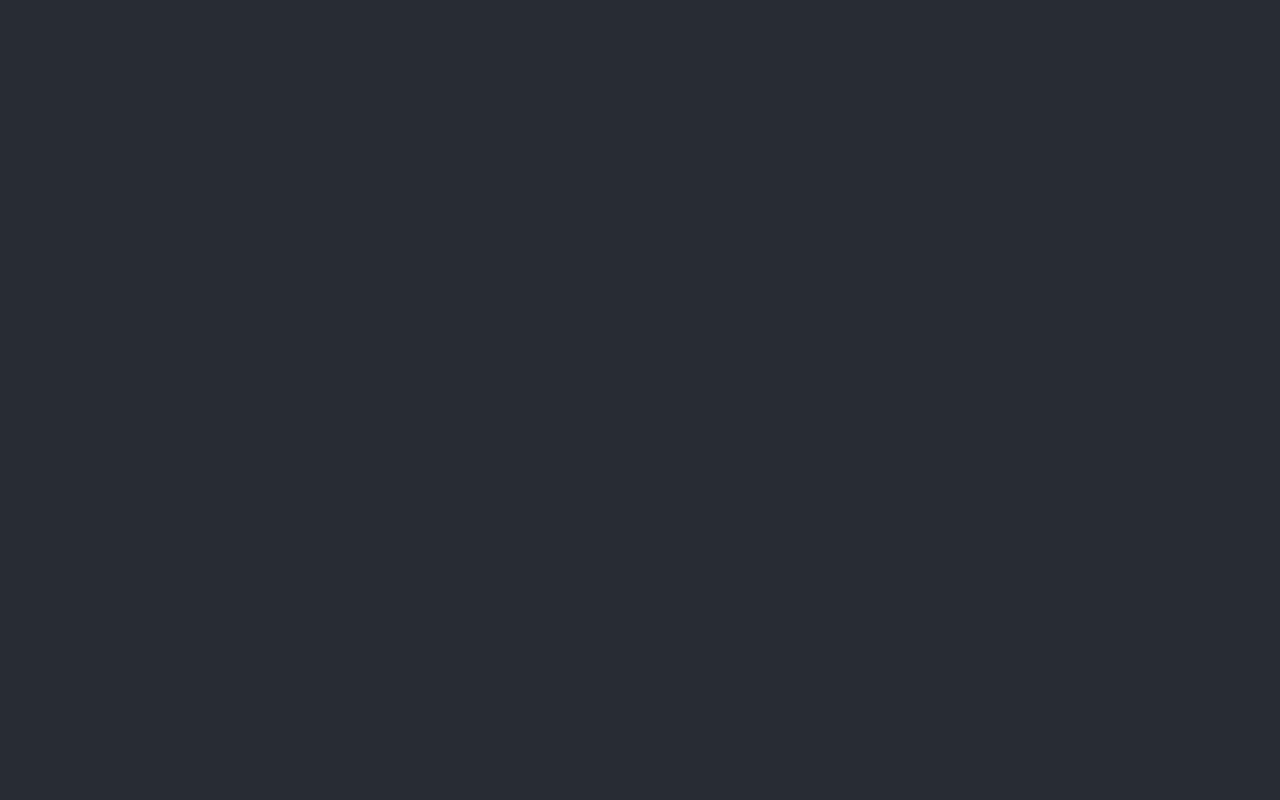
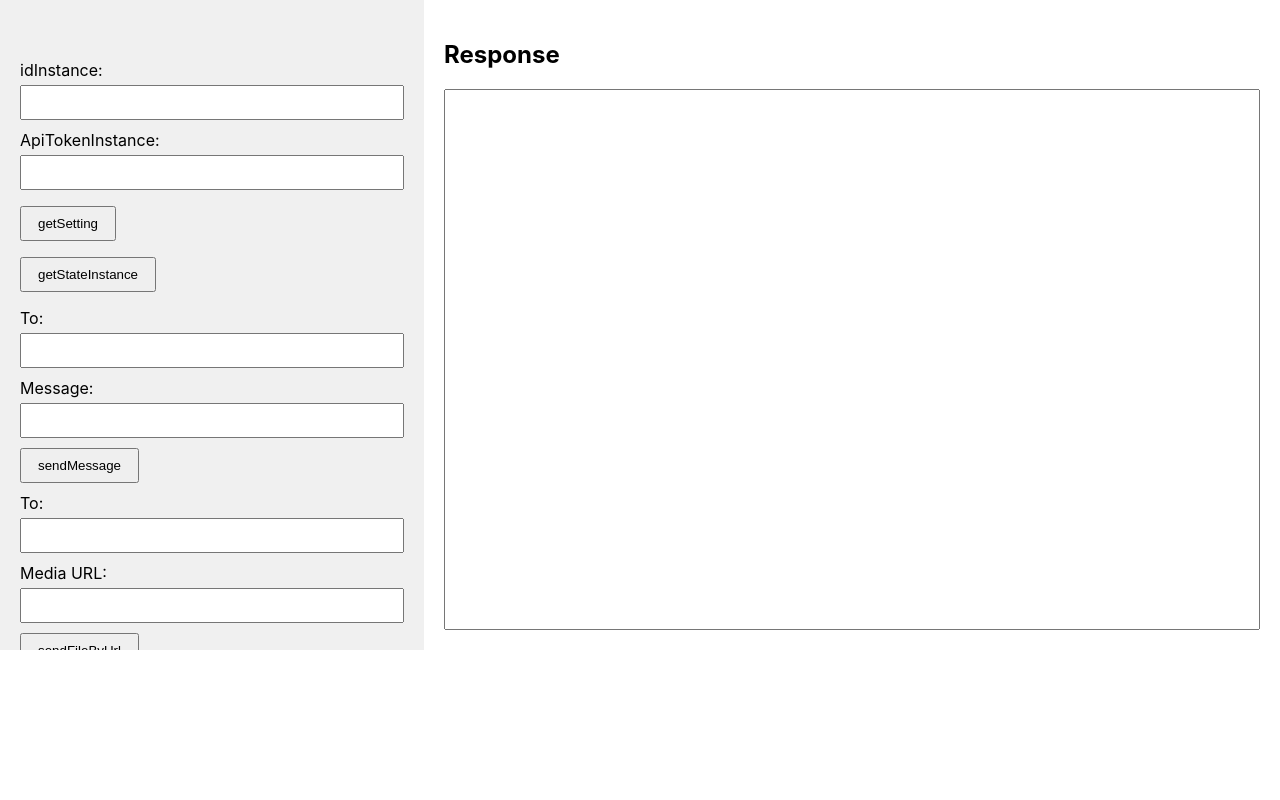
Before and after one commit to serge-kaimin/wapp, a React (Create React App) app in the folder frontend/: page / in a window 1280 px wide. Shown: the top 800 px of the page. Built offline with nearby package versions, Linux system fonts and the light colour scheme.

Commit message:
Refactor layout and enhance TwoColumnLayout with form inputs for API interactions

```diff
--- a/frontend/src/App.css
+++ b/frontend/src/App.css
@@ -1,5 +1,7 @@
 .App {
-  text-align: center;
+  display: flex;
+  flex-direction: column;
+  height: 100vh;
 }
 
 .App-logo {
@@ -36,3 +38,8 @@
     transform: rotate(360deg);
   }
 }
+
+.footer {
+  flex: 1;
+  background-color: white;
+}
--- a/frontend/src/App.js
+++ b/frontend/src/App.js
@@ -1,12 +1,12 @@
 import './App.css';
 import TwoColumnLayout from './TwoColumnLayout';
+import './App.css';
 
 function App() {
   return (
     <div className="App">
-      <header className="App-header">
-      </header>
       <TwoColumnLayout />
+      <footer className="footer"></footer>
     </div>
   );
 }
--- a/frontend/src/TwoColumnLayout.css
+++ b/frontend/src/TwoColumnLayout.css
@@ -1,17 +1,53 @@
 .container {
     display: flex;
-    height: 100vh;
+    flex: 1;
+    height: calc(100vh - 150px);
   }
 
   .column {
-    flex: 1;
     padding: 20px;
   }
 
   .left {
+    flex: 0 0 30%;
     background-color: #f0f0f0;
+    display: flex;
+    flex-direction: column;
   }
 
   .right {
+    flex: 1;
     background-color: #ffffff;
+    display: flex;
+    flex-direction: column;
   }
+
+  form div {
+    margin-bottom: 10px;
+  }
+
+  label {
+    display: block;
+    margin-bottom: 5px;
+  }
+
+  input {
+    width: 100%;
+    padding: 8px;
+    box-sizing: border-box;
+  }
+
+  button {
+    margin-right: 10px;
+    padding: 8px 16px;
+  }
+
+  textarea.output {
+    flex: 1;
+    width: 100%;
+    padding: 8px;
+    box-sizing: border-box;
+    resize: none;
+    height: 100%; /* Ensure it takes the full height of the right column */
+    overflow: auto;
+  }
--- a/frontend/src/TwoColumnLayout.js
+++ b/frontend/src/TwoColumnLayout.js
@@ -1,16 +1,109 @@
-import React from 'react';
+import React, { useState } from 'react';
 import './TwoColumnLayout.css';
 
 const TwoColumnLayout = () => {
+  const [idInstance, setIdInstance] = useState('');
+  const [apiTokenInstance, setApiTokenInstance] = useState('');
+  const [to, setTo] = useState('');
+  const [message, setMessage] = useState('');
+  const [mediaUrl, setMediaUrl] = useState('');
+  const [output, setOutput] = useState('');
+
+  const handleGetSetting = () => {
+    // Handle getSetting action
+  };
+
+  const handleGetStateInstance = () => {
+    // Handle getStateInstance action
+  };
+
+  const handleSendMessage = () => {
+    // Handle sendMessage action
+  };
+
+  const handleSendFileByUrl = () => {
+    // Handle sendFileByUrl action
+  };
+
   return (
     <div className="container">
       <div className="column left">
-        <h2>Forms</h2>
-        {/* Add your request content here */}
+        <h2></h2>
+        <form>
+          <div>
+            <label>idInstance:</label>
+            <input
+              type="text"
+              value={idInstance}
+              onChange={(e) => setIdInstance(e.target.value)}
+            />
+          </div>
+          <div>
+            <label>ApiTokenInstance:</label>
+            <input
+              type="password"
+              value={apiTokenInstance}
+              onChange={(e) => setApiTokenInstance(e.target.value)}
+            />
+          </div>
+          <div>
+            <p>
+            <button type="button" onClick={handleGetSetting}>getSetting</button>
+            </p>
+            <p>
+            <button type="button" onClick={handleGetStateInstance}>getStateInstance</button>
+            </p>
+          </div>
+          <div>
+            <label>To:</label>
+            <input
+              type="text"
+              maxLength="20"
+              value={to}
+              onChange={(e) => setTo(e.target.value)}
+            />
+          </div>
+          <div>
+            <label>Message:</label>
+            <input
+              type="text"
+              maxLength="100"
+              value={message}
+              onChange={(e) => setMessage(e.target.value)}
+            />
+          </div>
+          <div>
+            <button type="button" onClick={handleSendMessage}>sendMessage</button>
+          </div>
+          <div>
+            <label>To:</label>
+            <input
+              type="text"
+              maxLength="20"
+              value={to}
+              onChange={(e) => setTo(e.target.value)}
+            />
+          </div>
+          <div>
+            <label>Media URL:</label>
+            <input
+              type="url"
+              value={mediaUrl}
+              onChange={(e) => setMediaUrl(e.target.value)}
+            />
+          </div>
+          <div>
+            <button type="button" onClick={handleSendFileByUrl}>sendFileByUrl</button>
+          </div>
+        </form>
       </div>
       <div className="column right">
         <h2>Response</h2>
-        {/* Add your response content here */}
+        <textarea
+          value={output}
+          onChange={(e) => setOutput(e.target.value)}
+          className="output"
+        />
       </div>
     </div>
   );
```
